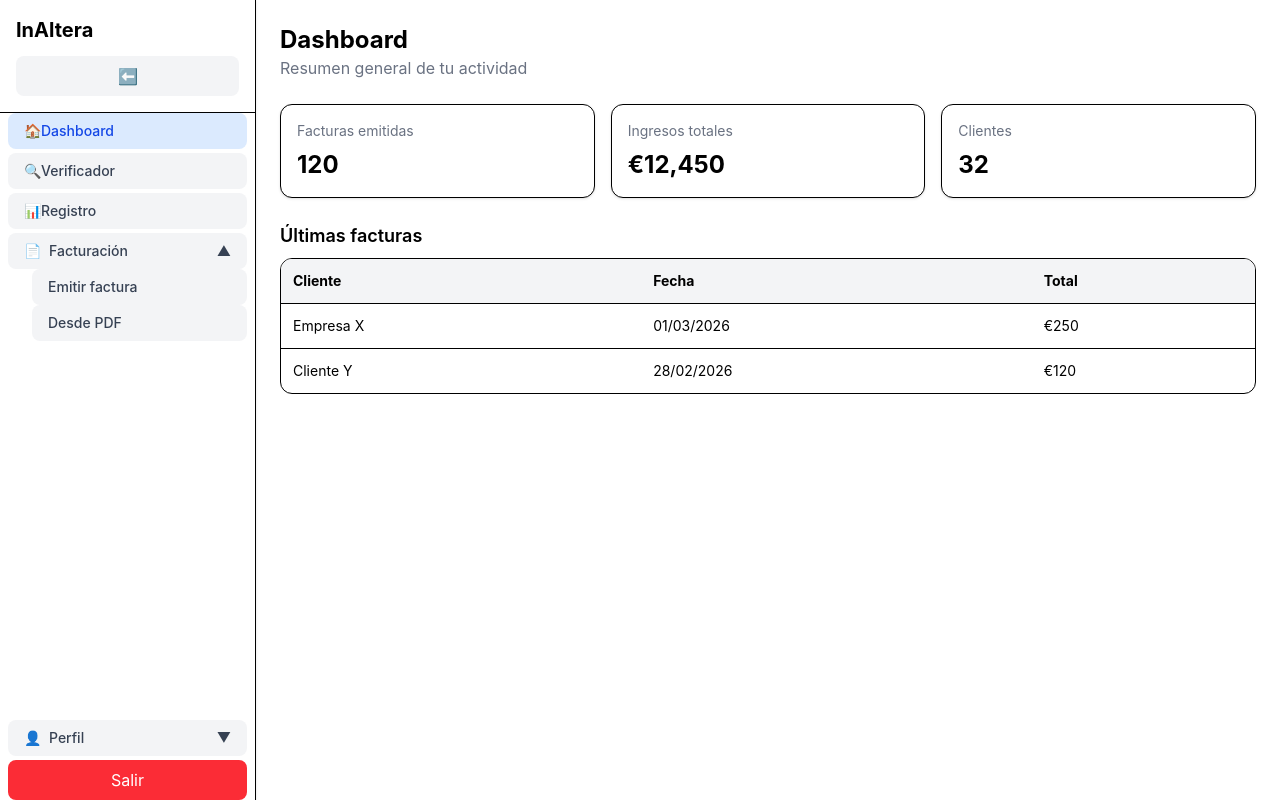
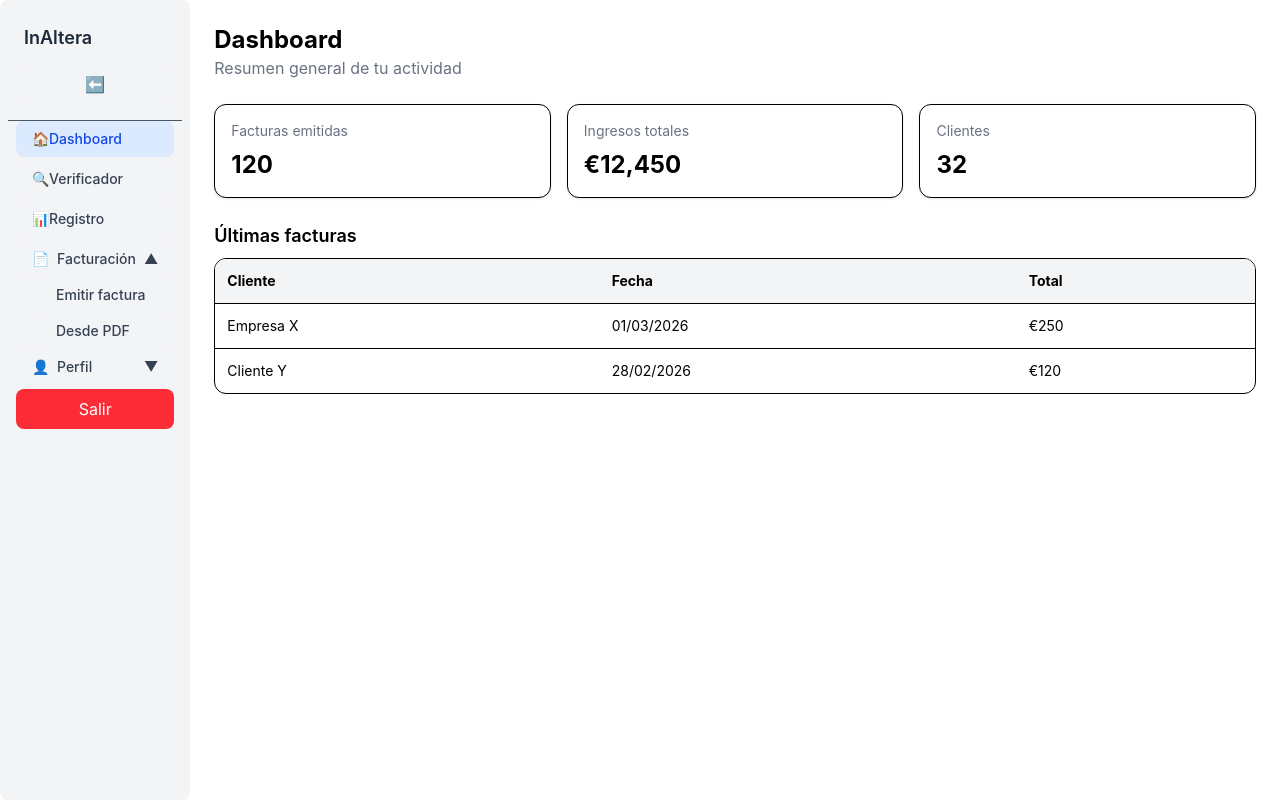
Before and after one commit to joseamdl95/inaltera-frontend, a React (Vite) app: page /dashboard in a window 1280 px wide. Built offline with nearby package versions, Linux system fonts and the light colour scheme; no server answers; sample sign-in values are in the browser's storage.

Commit message:
refactor: improve sidebar styling and adjust header size for better visibility

```diff
--- a/src/components/layout/Layout.jsx
+++ b/src/components/layout/Layout.jsx
@@ -28,11 +28,15 @@ export default function Layout() {
     <div className="flex h-screen bg-background">
 
       {/* 🔷 SIDEBAR */}
-      <aside className={`bg-white border-r shadow-sm flex flex-col transition-all
-        ${collapsed ? "w-16" : "w-64"}
+      <aside className={`p-2 rounded-lg bg-gray-100 text-gray-600 hover:bg-gray-200 transition
+        ${collapsed ? "mx-auto" : ""}
       `}>
         <div className="flex flex-col gap-3 p-4 border-b">
-          {!collapsed && <h2 className="text-xl font-bold">InAltera</h2>}
+          {!collapsed && (
+            <h2 className="text-lg font-semibold text-gray-800">
+              InAltera
+            </h2>
+          )}
 
           <button
             onClick={() => setCollapsed(!collapsed)}
```
